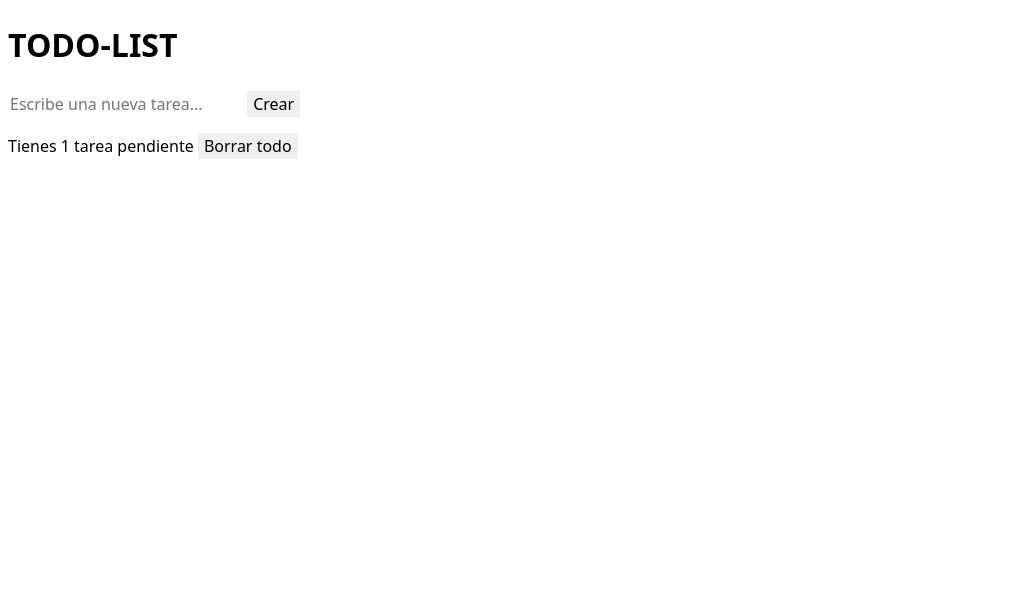
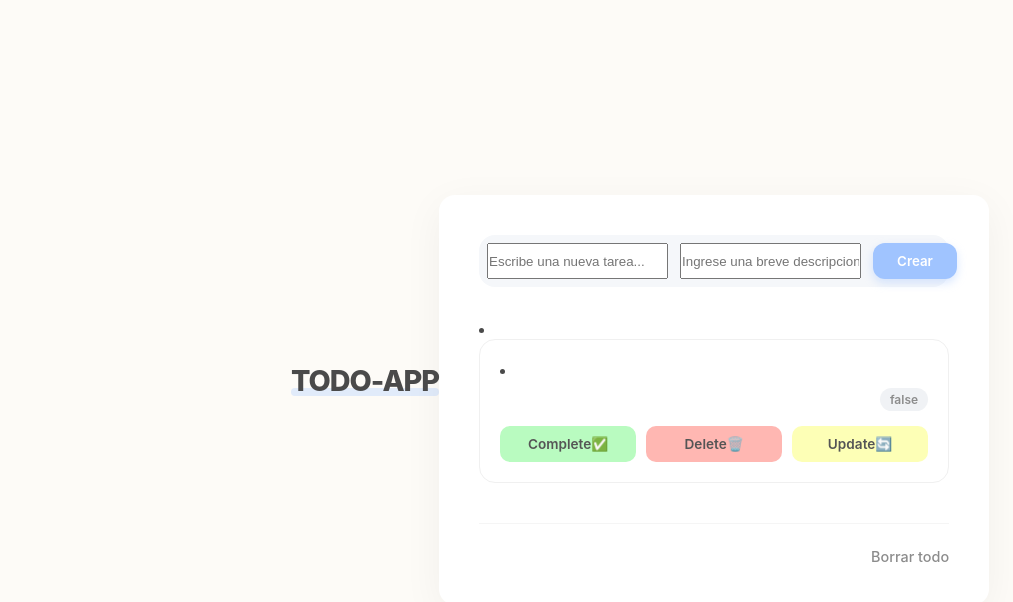
Before and after one commit to Dev2Mist/Capacitacion-Fiori-Artech, a plain HTML site: page index.html in a window 1280 px wide. Both pictures are taken after a click on the button "Crear". Shown: the whole page, without its empty margins (0-1013 px from the left). Drawn offline with Linux system fonts and the light colour scheme.

Commit message:
:sparkles:Agrego la funcionalidad de 'completed' y 'delete'

```diff
--- a/index.html
+++ b/index.html
@@ -10,13 +10,14 @@
 <body>
 
     <header class="header-main">
-        <h1 class="titulo">TODO-LIST</h1>
+        <h1 class="titulo">TODO-APP</h1>
     </header>
 
     <main class="todo-container" id="todo-main-container">
 
         <div class="input-container">
-            <input type="text" id="todo-input" placeholder="Escribe una nueva tarea...">
+            <input type="text" id="todo-task-name" placeholder="Escribe una nueva tarea...">
+            <input type="text" id="todo-task-description" placeholder="Ingrese una breve descripcion">
             <button class="todo-btn btn-add" id="btn-crear">Crear</button>
         </div>
 
@@ -25,8 +26,14 @@
         </div>
 
         <div class="todo-footer">
-            <span id="contador">Tienes 1 tarea pendiente</span>
+            <span id="contador"></span>
             <button class="todo-btn btn-clear-all">Borrar todo</button>
+        </div>
+
+        <div class="modal-container" id="modal-todo-container">
+
+
+
         </div>
 
     </main>
--- a/main.js
+++ b/main.js
@@ -1,31 +1,30 @@
-// Pasos para agregar una tarea
-// 1. Se ingresa el input
-// 2. Se clickea el boton
-// 3. Se genera el item en la lista
-
-// 1. Agregar una tarea
 const btnAdd = document.querySelector(".btn-add");
+const btnClearAll = document.querySelector(".btn-clear-all");
 const todoInput = document.querySelector("#todo-input");
 const todoList = document.querySelector("#todo-list");
 
+function renderTodoItem(){
+    // Tomo los values de cada input
+    const taskName = document.querySelector("#todo-task-name");
+    const taskDescription = document.querySelector("#todo-task-description");
 
-function renderTodoItem(taskName){
-    const jsonItem = {
-        name: "Tarea 1",
-        completed : false,
-        description : "Esta es la tarea 1"
+    let task = {
+        name : taskName.value,
+        description : taskDescription.value,
+        completed : false
     }
+
     const item = document.createElement('li');
     //  Toma la estructura HTML de un todo-item y lo agrega al document
     item.innerHTML = `<li class="todo-item">
         <div class='list-item-header'>
-            <h1 class="list-item-title">${jsonItem.name}</h1>
+            <h1 class="list-item-title">${task.name}</h1>
         </div>
 
         <div class="list-item-body">
-            <p class="list-item-description">${jsonItem.description}</p>
+            <p class="list-item-description">${task.description}</p>
 
-            <span class="list-item-completed">${jsonItem.completed}</span>
+            <span class="list-item-completed">${task.completed}</span>
         </div>
 
         <div class="acciones">
@@ -36,20 +35,35 @@ function renderTodoItem(taskName){
 
     </li>`
 
+    item.querySelector(".btn-check").addEventListener("click", () => {
+        item.querySelector(".todo-item").classList.add("green-container");
+    })
+
+    item.querySelector(".btn-delete").addEventListener("click", () => {
+        item.remove();
+    })
+
+    item.querySelector(".btn-modify").addEventListener("click", () => {
+
+    })
+
     todoList.appendChild(item);
 }
 
 
 btnAdd.addEventListener("click", () =>{
-    // Se genera el item de la tarea
-    const inputText = todoInput.value;
+    const inputText = document.querySelector("#todo-task-name");
+    const inputDesc = document.querySelector("#todo-task-description");
 
-    if(inputText === ""){
-        alert("Estas intentando agregar una tarea vacia");
+    if(inputText === "" || inputDesc === ""){
+        alert("Estas intentando agregar una tarea con inputs vacios");
         return;
     }
 
     // Llamar a la funcion de renderizado del todo-item
-    renderTodoItem(inputText);
+    renderTodoItem();
+})
+
+btnClearAll.addEventListener("click", () => {
 
 })
--- a/styles.css
+++ b/styles.css
@@ -1,31 +1,258 @@
-/* 2. Configuración base del cuerpo */
-body {
-    min-height: 100vh; /* Ocupa al menos toda la altura de la pantalla */
-    line-height: 1.5;  /* Altura de línea legible por defecto */
-    font-family: system-ui, -apple-system, sans-serif; /* Fuente rápida y nativa */
-    -webkit-font-smoothing: antialiased; /* Texto más nítido en Mac/iOS */
+/* =========================================
+   1. VARIABLES: PALETA PASTEL & CONFIG
+   ========================================= */
+:root {
+    /* Fondo General (Crema muy suave) */
+    --bg-body: #FDFBF7;
+
+    /* Contenedor Principal (Blanco puro) */
+    --bg-card: #FFFFFF;
+
+    /* Textos (Gris Carbón - más suave que el negro) */
+    --text-primary: #4A4A4A;
+    --text-secondary: #8C8C8C;
+
+    /* Acciones Pastel (Colores estilo "Macaron") */
+    --color-primary: #A0C4FF; /* Azul Cielo suave (Crear) */
+    --color-success: #B9FBC0; /* Menta (Completar) */
+    --color-danger:  #FFB7B2; /* Rosa Salmón (Borrar) */
+    --color-warning: #FDFFB6; /* Amarillo Vainilla (Editar) */
+
+    /* UI Helpers */
+    --radius: 16px; /* Bordes muy redondeados */
+    --shadow-soft: 0 10px 40px rgba(0, 0, 0, 0.05); /* Sombra difusa */
+    --shadow-hover: 0 15px 45px rgba(0, 0, 0, 0.08);
 }
 
-/* 3. Imágenes y medios responsive */
-img, picture, video, canvas, svg {
-    display: block;    /* Elimina el espacio extra debajo de las imágenes */
-    max-width: 100%;   /* Evita que se salgan de su contenedor */
+/* Reset Básico (Asegúrate de incluir el reset que te pasé antes al inicio) */
+*, *::before, *::after { box-sizing: border-box; margin: 0; padding: 0; }
+ul { list-style: none; }
+button { border: none; outline: none; background: none; font-family: inherit; }
+
+/* =========================================
+   2. CUERPO Y LAYOUT
+   ========================================= */
+body {
+    background-color: var(--bg-body);
+    color: var(--text-primary);
+    font-family: 'Inter', system-ui, -apple-system, sans-serif;
+    min-height: 100vh;
+    display: flex;
+    justify-content: center;
+    align-items: center; /* Centrado total en pantalla */
+    padding: 20px;
 }
 
-/* 4. Controles de formulario (Inputs, Botones) */
-input, button, textarea, select {
-    font: inherit;     /* Heredan la fuente del body (por defecto no lo hacen) */
-    border: none;      /* Opcional: Quita bordes feos por defecto */
-    outline: none;     /* Opcional: Quita el borde azul al hacer click (cuidado con accesibilidad) */
+/* =========================================
+   3. CONTENEDOR PRINCIPAL (La Tarjeta)
+   ========================================= */
+.todo-container {
+    background-color: var(--bg-card);
+    width: 100%;
+    max-width: 550px;
+    border-radius: var(--radius);
+    padding: 2.5rem;
+    box-shadow: var(--shadow-soft);
 }
 
-/* 5. Listas (Ideal para tu Todo List) */
-ul, ol {
-    list-style: none;  /* Quita los puntos o números por defecto */
+.header-main {
+    text-align: center;
+    margin-bottom: 2.5rem;
 }
 
-/* 6. Enlaces */
-a {
-    text-decoration: none; /* Quita el subrayado */
-    color: inherit;        /* Hereda el color del texto padre */
+.titulo {
+    font-size: 1.8rem;
+    font-weight: 800;
+    letter-spacing: -1px; /* Estilo moderno */
+    color: var(--text-primary);
+    position: relative;
+    display: inline-block;
 }
+
+/* Pequeño adorno pastel debajo del título */
+.titulo::after {
+    content: '';
+    position: absolute;
+    bottom: 2px;
+    left: 0;
+    width: 100%;
+    height: 8px;
+    background-color: var(--color-primary);
+    opacity: 0.3;
+    z-index: -1;
+    border-radius: 4px;
+}
+
+/* =========================================
+   4. INPUT AREA
+   ========================================= */
+.input-container {
+    display: flex;
+    gap: 12px;
+    margin-bottom: 2rem;
+    background: #F5F7FA; /* Fondo gris muy tenue para el input group */
+    padding: 8px;
+    border-radius: var(--radius);
+}
+
+#todo-input {
+    flex: 1;
+    background: transparent;
+    border: none;
+    padding: 10px 15px;
+    font-size: 1rem;
+    color: var(--text-primary);
+}
+
+#todo-input::placeholder {
+    color: #B0B0B0;
+}
+
+.btn-add {
+    background-color: var(--color-primary);
+    color: white; /* Texto blanco en el botón principal */
+    font-weight: 600;
+    padding: 10px 24px;
+    border-radius: 12px; /* Un poco menos redondeado que el container */
+    cursor: pointer;
+    transition: all 0.2s ease;
+    box-shadow: 0 4px 10px rgba(160, 196, 255, 0.4);
+}
+
+.btn-add:hover {
+    transform: translateY(-2px);
+    filter: brightness(0.95);
+}
+
+/* =========================================
+   5. LISTA DE ITEMS (Tarjetas Internas)
+   ========================================= */
+.todo-list {
+    display: flex;
+    flex-direction: column;
+    gap: 18px;
+}
+
+.todo-item {
+    background-color: #FFFFFF;
+    border: 1px solid #F0F0F0; /* Borde casi invisible */
+    border-radius: var(--radius);
+    padding: 20px;
+    transition: all 0.3s ease;
+    position: relative;
+}
+
+.todo-item:hover {
+    border-color: var(--color-primary);
+    box-shadow: 0 8px 20px rgba(0,0,0,0.03);
+    transform: translateY(-2px);
+}
+
+/* Header del Item */
+.list-item-header {
+    margin-bottom: 8px;
+}
+
+.list-item-title {
+    font-size: 1.1rem;
+    font-weight: 700;
+    color: var(--text-primary);
+    margin: 0;
+}
+
+/* Cuerpo del Item */
+.list-item-body {
+    display: flex;
+    justify-content: space-between;
+    align-items: center;
+    margin-bottom: 15px;
+}
+
+.list-item-description {
+    font-size: 0.95rem;
+    color: var(--text-secondary);
+    line-height: 1.4;
+    margin-right: 15px;
+}
+
+.list-item-completed {
+    font-size: 0.75rem;
+    font-weight: 600;
+    padding: 4px 10px;
+    background-color: #F0F2F5;
+    color: var(--text-secondary);
+    border-radius: 20px;
+    white-space: nowrap; /* Evita que el texto baje */
+}
+
+/* =========================================
+   6. BOTONES DE ACCIÓN (Estilo Pastel)
+   ========================================= */
+.acciones {
+    display: flex;
+    gap: 10px;
+}
+
+.btn-action {
+    flex: 1;
+    padding: 10px;
+    border-radius: 10px;
+    font-size: 0.85rem;
+    font-weight: 600;
+    cursor: pointer;
+    transition: filter 0.2s;
+
+    /* En pastel, usamos texto oscuro para legibilidad */
+    color: #555;
+}
+
+.btn-action:hover {
+    filter: brightness(0.95); /* Oscurece un poquito al pasar el mouse */
+}
+
+/* Colores Específicos */
+.btn-check {
+    background-color: var(--color-success);
+}
+
+.btn-delete {
+    background-color: var(--color-danger);
+}
+
+.btn-modify {
+    background-color: var(--color-warning);
+}
+
+/* =========================================
+   7. FOOTER
+   ========================================= */
+.todo-footer {
+    margin-top: 2.5rem;
+    display: flex;
+    justify-content: space-between;
+    align-items: center;
+    border-top: 1px solid #F5F5F5;
+    padding-top: 1.5rem;
+}
+
+#contador {
+    font-size: 0.9rem;
+    color: var(--text-secondary);
+}
+
+.btn-clear-all {
+    font-size: 0.9rem;
+    color: var(--text-secondary);
+    font-weight: 500;
+    cursor: pointer;
+    transition: color 0.2s;
+}
+
+.btn-clear-all:hover {
+    color: var(--color-danger); /* Se pone rojizo al pasar el mouse */
+    text-decoration: underline;
+}
+
+.green-container {
+    background-color: rgb(80, 235, 80);
+}
```
